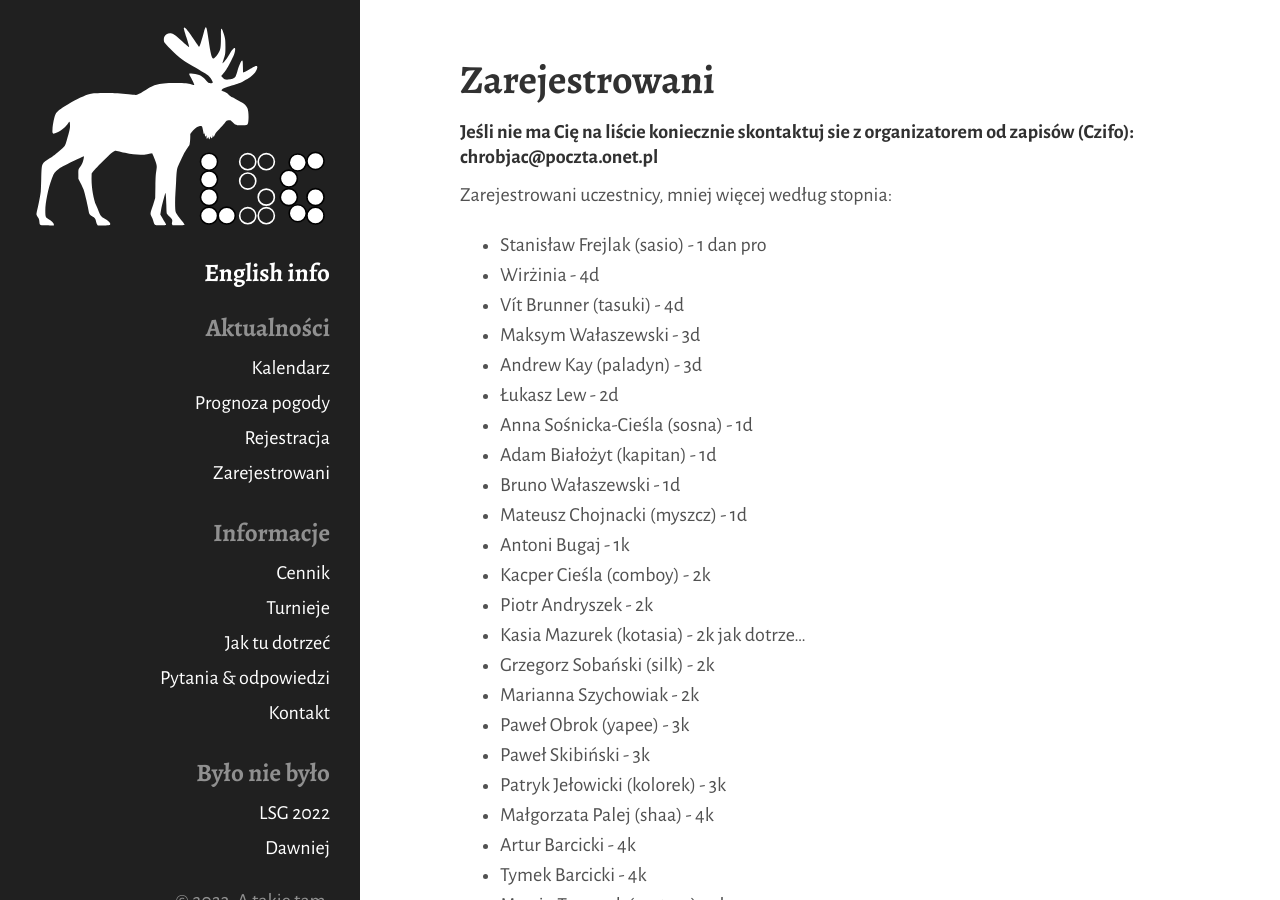
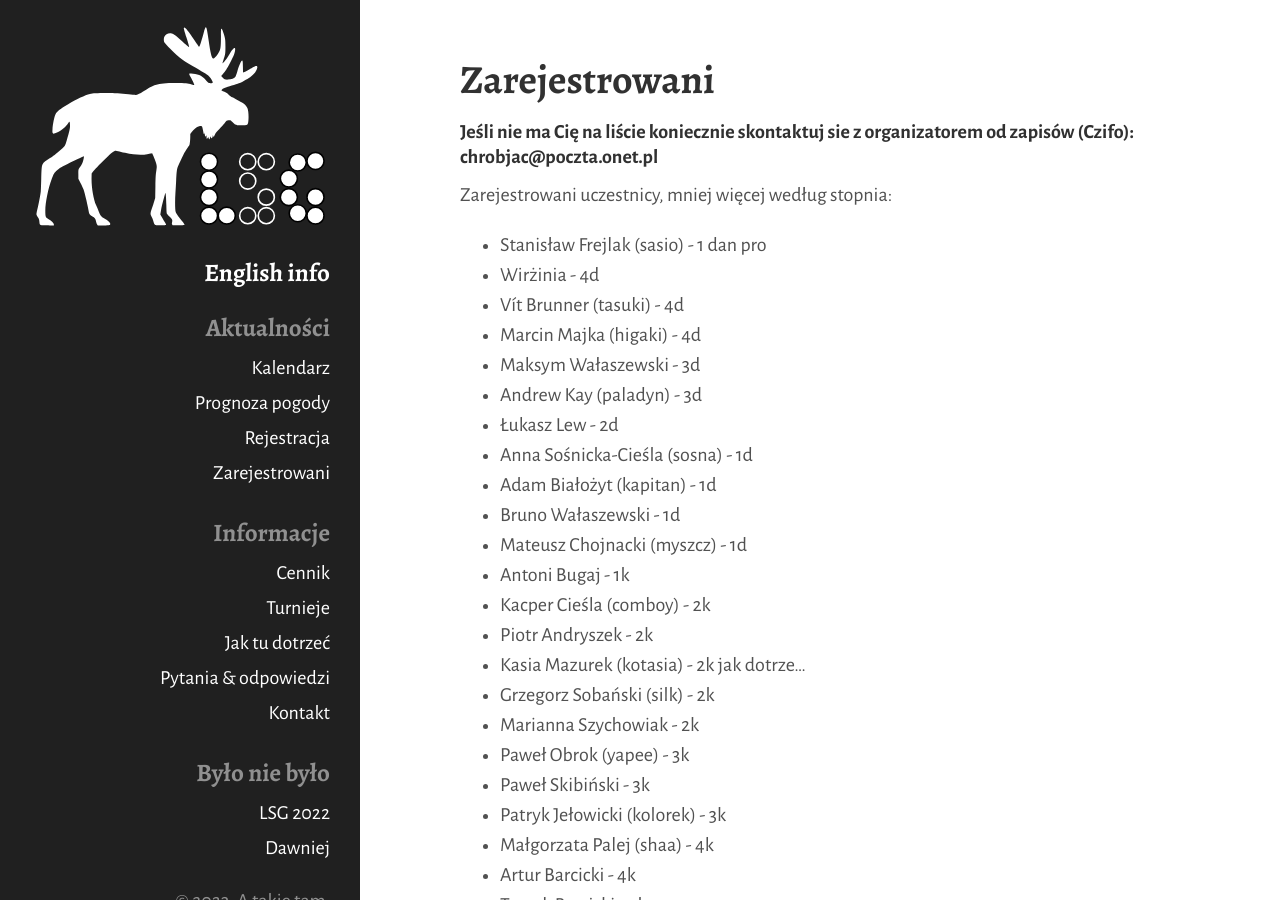
Before and after one commit to tasuki/lsg, a Jekyll site: the page built from zarejestrowani.md, in a window 1280 px wide and 900 px high. Built offline with Jekyll 4.4.1, drawn with Linux system fonts in a browser that asks for light colours.

Commit message:
Update zarejestrowani.md

```diff
--- a/zarejestrowani.md
+++ b/zarejestrowani.md
@@ -12,6 +12,7 @@ Zarejestrowani uczestnicy, mniej więcej według stopnia:
 - Stanisław Frejlak (sasio) - 1 dan pro
 - Wirżinia - 4d
 - Vít Brunner (tasuki) - 4d
+- Marcin Majka (higaki) - 4d
 - Maksym Wałaszewski - 3d
 - Andrew Kay (paladyn) - 3d
 - Łukasz Lew - 2d
```
Also changed, not shown: other parts of zarejestrowani.md (+1 -0 lines).
